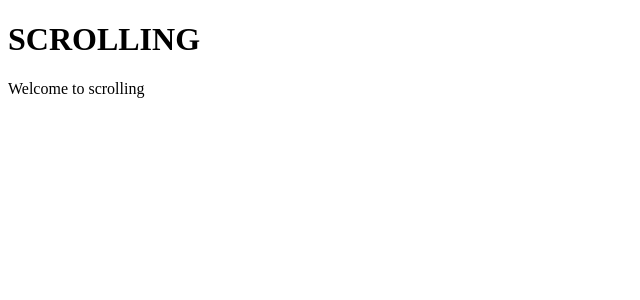
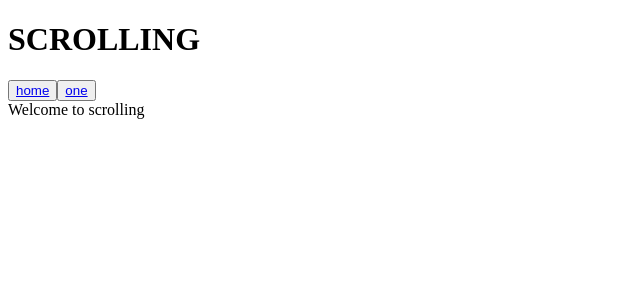
Before and after one commit to GregatGit/scrolling, a React (Create React App) app: page / in a window 1280 px wide. Shown: the top 300 px of the page, without its empty margins (0-640 px from the left). Built offline with nearby package versions, Linux system fonts and the light colour scheme.

Commit message:
add header for nav

```diff
--- a/src/App.js
+++ b/src/App.js
@@ -2,12 +2,13 @@ import React from 'react'
 import InfiniteScroll from './InfiniteScrollComponent'
 import { BrowserRouter, Route } from 'react-router-dom'
 import Welcome from './Welcome'
+import Header from './Header'
 
 export const App = () => {
   return (
     <div>
-      <h1>SCROLLING</h1>
       <BrowserRouter>
+        <Header />
         <Route path="/" exact component={Welcome} />
         <Route path="/one" exact component={InfiniteScroll} />
       </BrowserRouter>
--- /dev/null
+++ b/src/Header.js
@@ -0,0 +1,14 @@
+import React from 'react'
+import { Link } from 'react-router-dom'
+
+const Header = () => {
+  return (
+    <div>
+      <h1>SCROLLING</h1>
+      <span><button><Link to="/">home</Link></button></span>
+      <span><button><Link to="/one">one</Link></button></span>
+    </div>
+  )
+}
+
+export default Header
```
